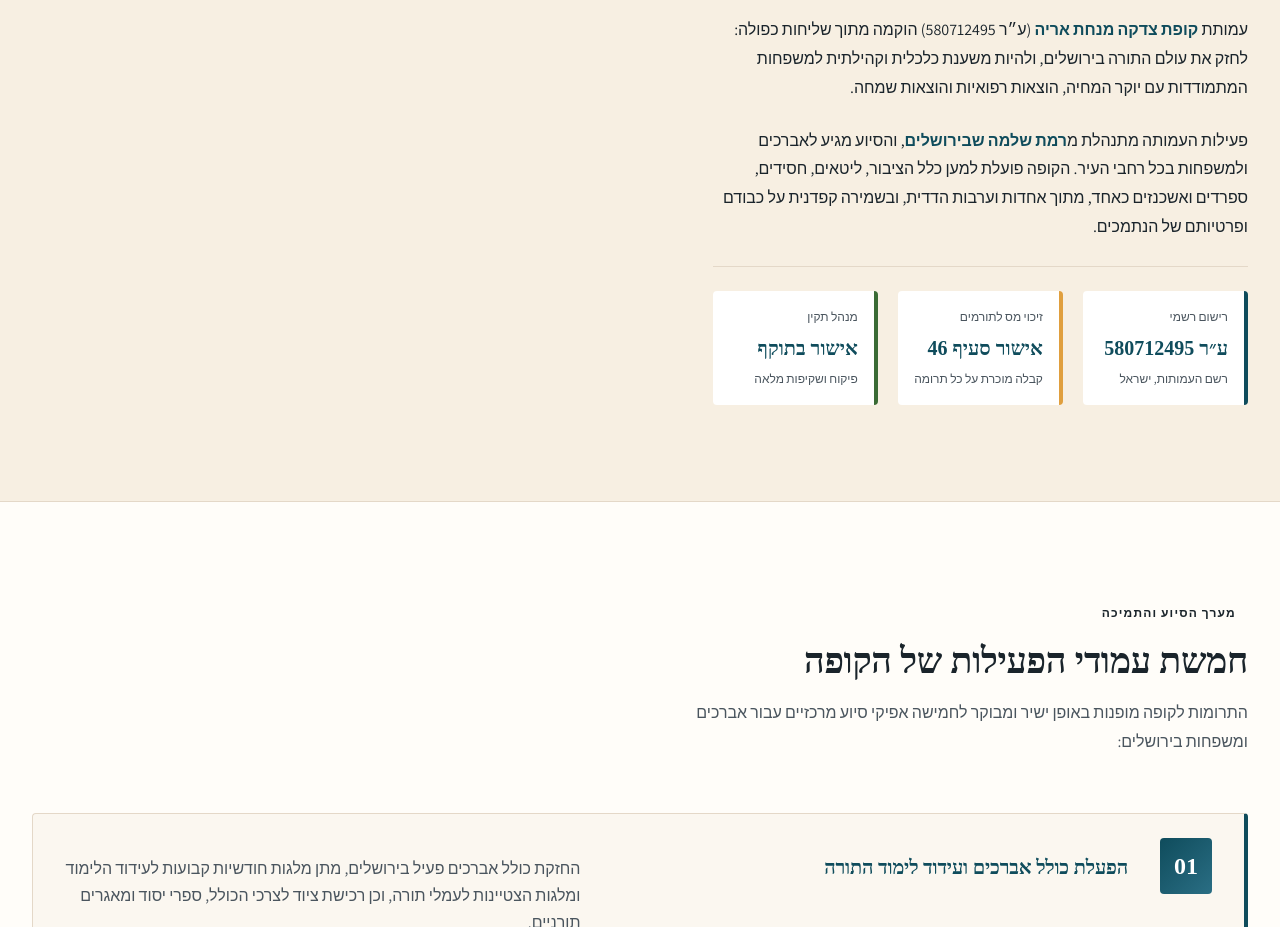
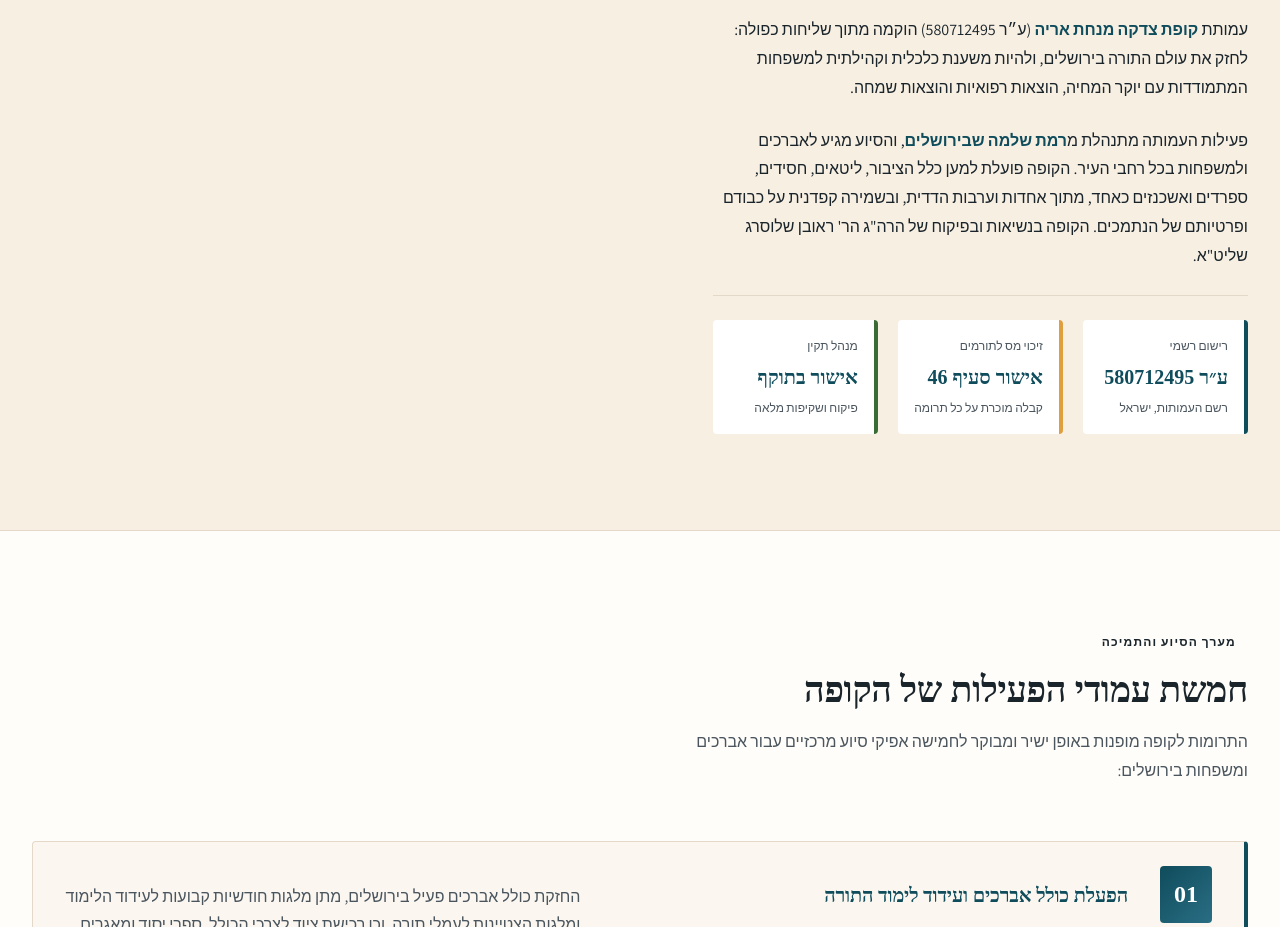
Before and after one commit to ChanaArieli/minchat-arye-charity, a plain HTML site: page index.html in a window 1280 px wide. Shown: the part 860-1787 px from the top of the page. Drawn offline with Linux system fonts and the light colour scheme; a web font is replaced by a local one.

Commit message:
fix: add text to about section

```diff
--- a/index.html
+++ b/index.html
@@ -121,7 +121,7 @@
         <div class="about-content">
           <p>עמותת <strong>קופת צדקה מנחת אריה</strong> (ע״ר 580712495) הוקמה מתוך שליחות כפולה: לחזק את עולם התורה בירושלים, ולהיות משענת כלכלית וקהילתית למשפחות המתמודדות עם יוקר המחיה, הוצאות רפואיות והוצאות שמחה.</p>
 
-          <p>פעילות העמותה מתנהלת מ<strong>רמת שלמה שבירושלים</strong>, והסיוע מגיע לאברכים ולמשפחות בכל רחבי העיר. הקופה פועלת למען כלל הציבור, ליטאים, חסידים, ספרדים ואשכנזים כאחד, מתוך אחדות וערבות הדדית, ובשמירה קפדנית על כבודם ופרטיותם של הנתמכים.</p>
+          <p>פעילות העמותה מתנהלת מ<strong>רמת שלמה שבירושלים</strong>, והסיוע מגיע לאברכים ולמשפחות בכל רחבי העיר. הקופה פועלת למען כלל הציבור, ליטאים, חסידים, ספרדים ואשכנזים כאחד, מתוך אחדות וערבות הדדית, ובשמירה קפדנית על כבודם ופרטיותם של הנתמכים. הקופה בנשיאות ובפיקוח של הרה"ג הר' ראובן שלוסרג שליט"א.</p>
 
           <div class="about-cards">
             <div class="about-card card-teal">
```
